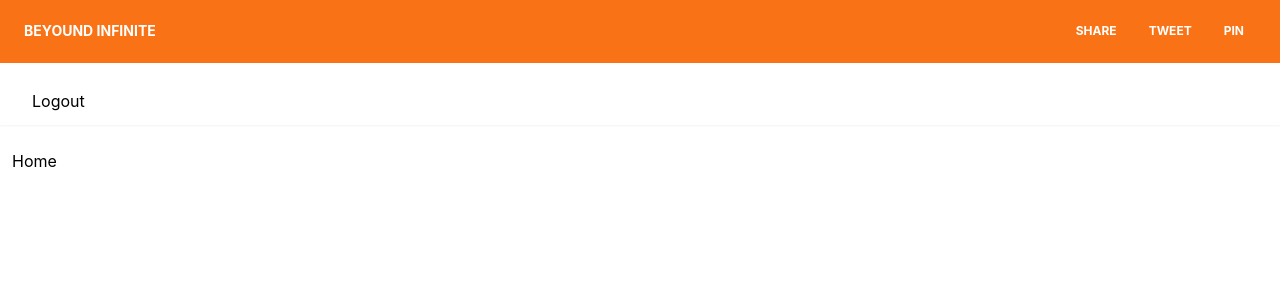
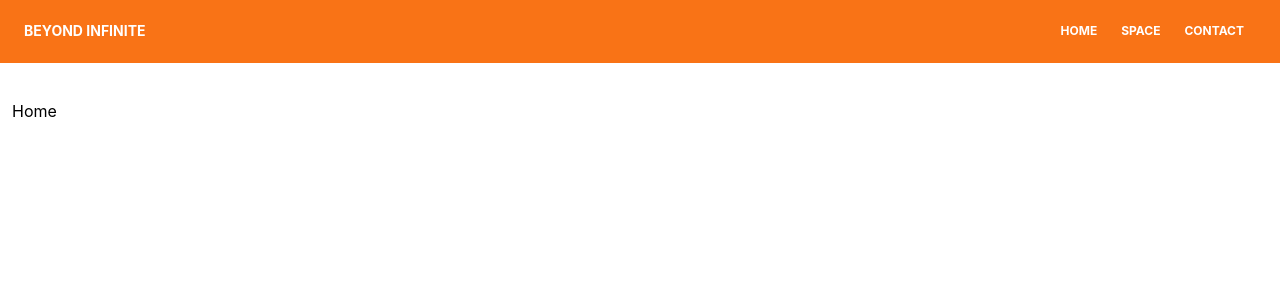
Before and after one commit to viniciusschuelter/beyond-infinite, a React (Create React App) app: page / in a window 1280 px wide. Shown: the top 300 px of the page. Built offline with nearby package versions, Linux system fonts and the light colour scheme.

Commit message:
feat(space): to infinite and beyond in progress

```diff
--- a/src/components/SideNav/SideNav.tsx
+++ b/src/components/SideNav/SideNav.tsx
@@ -1,4 +1,7 @@
 import React from 'react';
+import { NavLink } from 'react-router-dom';
+import { PATH } from 'src/constants/paths';
+import menuIcon from 'src/assets/images/list.svg';
 
 interface Props {
   fixed?: boolean;
@@ -12,14 +15,14 @@ const SideNav = (props: Props) => {
         <div className="container px-4 mx-auto flex flex-wrap items-center justify-between">
           <div className="w-full relative flex justify-between lg:w-auto lg:static lg:block lg:justify-start">
             <a className="text-sm font-bold leading-relaxed inline-block mr-4 py-2 whitespace-nowrap uppercase text-white">
-              Beyound Infinite
+              Beyond Infinite
             </a>
             <button
               className="text-white cursor-pointer text-xl leading-none px-3 py-1 border border-solid border-transparent rounded bg-transparent block lg:hidden outline-none focus:outline-none"
               type="button"
               onClick={() => setNavbarOpen(!navbarOpen)}
             >
-              <i className="fas fa-bars"></i>
+              <img className="h-8 w-8" src={menuIcon}></img>
             </button>
           </div>
           <div
@@ -28,31 +31,25 @@ const SideNav = (props: Props) => {
           >
             <ul className="flex flex-col lg:flex-row list-none lg:ml-auto">
               <li className="nav-item">
-                <a
-                  className="px-3 py-2 flex items-center text-xs uppercase font-bold leading-snug text-white hover:opacity-75"
-                  href="#pablo"
-                >
-                  <i className="fab fa-facebook-square text-lg leading-lg text-white opacity-75"></i>
-                  <span className="ml-2">Share</span>
-                </a>
+                <NavLink exact to={PATH.HOME}>
+                  <span className="px-3 py-2 flex items-center text-xs uppercase font-bold leading-snug text-white hover:opacity-75">
+                    Home
+                  </span>
+                </NavLink>
               </li>
               <li className="nav-item">
-                <a
-                  className="px-3 py-2 flex items-center text-xs uppercase font-bold leading-snug text-white hover:opacity-75"
-                  href="#pablo"
-                >
-                  <i className="fab fa-twitter text-lg leading-lg text-white opacity-75"></i>
-                  <span className="ml-2">Tweet</span>
-                </a>
+                <NavLink exact to={PATH.SPACE}>
+                  <span className="px-3 py-2 flex items-center text-xs uppercase font-bold leading-snug text-white hover:opacity-75">
+                    Space
+                  </span>
+                </NavLink>
               </li>
               <li className="nav-item">
-                <a
-                  className="px-3 py-2 flex items-center text-xs uppercase font-bold leading-snug text-white hover:opacity-75"
-                  href="#pablo"
-                >
-                  <i className="fab fa-pinterest text-lg leading-lg text-white opacity-75"></i>
-                  <span className="ml-2">Pin</span>
-                </a>
+                <NavLink exact to={PATH.CONTACT}>
+                  <span className="px-3 py-2 flex items-center text-xs uppercase font-bold leading-snug text-white hover:opacity-75">
+                    Contact
+                  </span>
+                </NavLink>
               </li>
             </ul>
           </div>
--- a/src/constants/paths.ts
+++ b/src/constants/paths.ts
@@ -1,5 +1,6 @@
 export const PATH = {
   HOME: '/',
-  PRODUCT: '/product',
+  SPACE: '/space',
+  CONTACT: '/contact',
   LOGIN: '/login'
 };
--- a/src/layouts/MainLayout.tsx
+++ b/src/layouts/MainLayout.tsx
@@ -12,7 +12,7 @@ export default function MainLayout(props: Props) {
     <div className="wrapper d-flex align-items-stretch">
       <SideNav />
       <main className="flex-grow-1 mw-100 overflow-auto min-vh-100">
-        <Header />
+        {/*<Header />*/}
         <div className="content mt-3 p-3">{children}</div>
       </main>
     </div>
--- /dev/null
+++ b/src/pages/Space/Space.tsx
@@ -0,0 +1,10 @@
+import React from 'react';
+import MainLayout from 'src/layouts/MainLayout';
+
+export default function Space() {
+  return (
+    <MainLayout>
+      <h2 className="mb-4">Space</h2>
+    </MainLayout>
+  );
+}
--- /dev/null
+++ b/src/routes/SpaceRoutes.tsx
@@ -0,0 +1,22 @@
+import React, { lazy, Suspense } from 'react';
+import { Switch } from 'react-router-dom';
+import AuthenticatedGuard from '../guards/AuthenticationGuard';
+import Loading from '../components/Loading/Loading';
+import { PATH } from '../constants/paths';
+const Space = lazy(() => import('../pages/Space/Space'));
+
+export default function SpaceRoutes() {
+  return (
+    <Switch>
+      <AuthenticatedGuard
+        exact
+        path={PATH.SPACE}
+        component={() => (
+          <Suspense fallback={<Loading />}>
+            <Space />
+          </Suspense>
+        )}
+      />
+    </Switch>
+  );
+}
--- a/src/routes/routes.tsx
+++ b/src/routes/routes.tsx
@@ -1,11 +1,13 @@
 import React from 'react';
 import { BrowserRouter } from 'react-router-dom';
 import HomeRoutes from './HomeRoutes';
+import SpaceRoutes from './SpaceRoutes';
 
 export default function Routes() {
   return (
     <BrowserRouter>
       <HomeRoutes />
+      <SpaceRoutes />
     </BrowserRouter>
   );
 }
```
Also changed, not shown: src/assets/images/list.svg.
